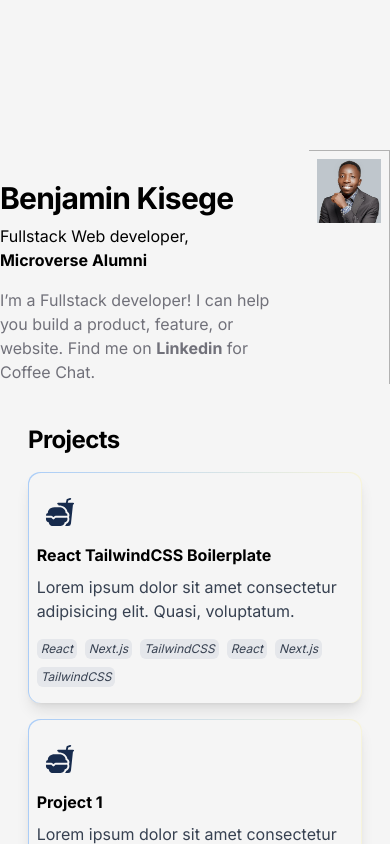
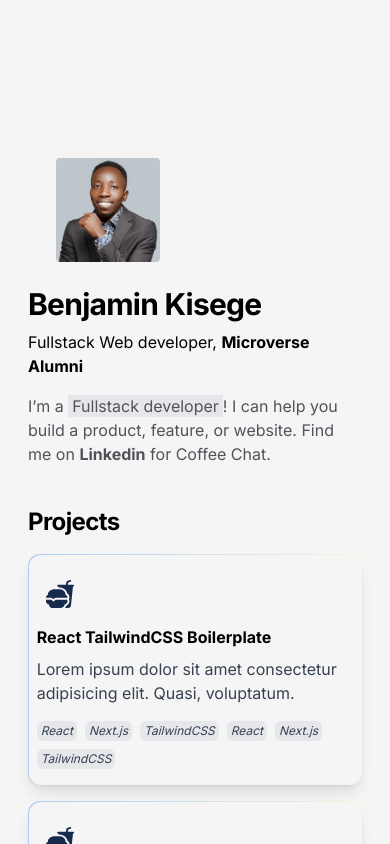
Before and after one commit to iambenkis/Portfolio-2.0, a Next.js app: page / in a window 390 px wide. Shown: the top 844 px of the page. Built offline with nearby package versions, Linux system fonts and the light colour scheme.

Commit message:
Add mobile version on the Home component

```diff
--- a/src/pages/Home/index.jsx
+++ b/src/pages/Home/index.jsx
@@ -3,7 +3,7 @@ import benkisImage from '../../../public/assets/benkis-img.jpg'
 
 export default function Header() {
   return (
-    <div className="flex justify-between">
+    <div className="flex flex-col flex-col-reverse  justify-between w-full px-7 md:px-0 md:flex-row">
       <div className="mr-5">
         <h1 class="font-bold text-[#172b4d] text-3xl md:text-5xl tracking-tight mb-2 text-black dark:text-white">
           Benjamin Kisege
@@ -15,9 +15,10 @@ export default function Header() {
           </a>
           <></>
         </p>
-        <p className="text-zinc-500 mt-4">
-          I’m a Fullstack developer! I can help you build a product, feature, or
-          website. Find me on{' '}
+        <p className="text-zinc-600 mt-4">
+          I’m a{' '}
+          <span className="bg-gray-200 px-1 py-[1px]">Fullstack developer</span>
+          ! I can help you build a product, feature, or website. Find me on{' '}
           <a
             href="https://www.linkedin.com/in/benjamin-kisenge/"
             className="font-bold text-black-400"
@@ -27,11 +28,11 @@ export default function Header() {
           for Coffee Chat.
         </p>
       </div>
-      <div className="w-[220px] mt-[-30px] ml-5 p-2 border-t-[1px] border-r-[1px] border-[#b2b2b2]">
+      <div className="w-[120px] mt-[-30px] ml-5 p-2 rounded mb-4 md:w-[220px]">
         <Image
           src={benkisImage}
           alt="benkis"
-          className="w-full object-contain "
+          className="w-full object-contain rounded"
         />
       </div>
     </div>
```
